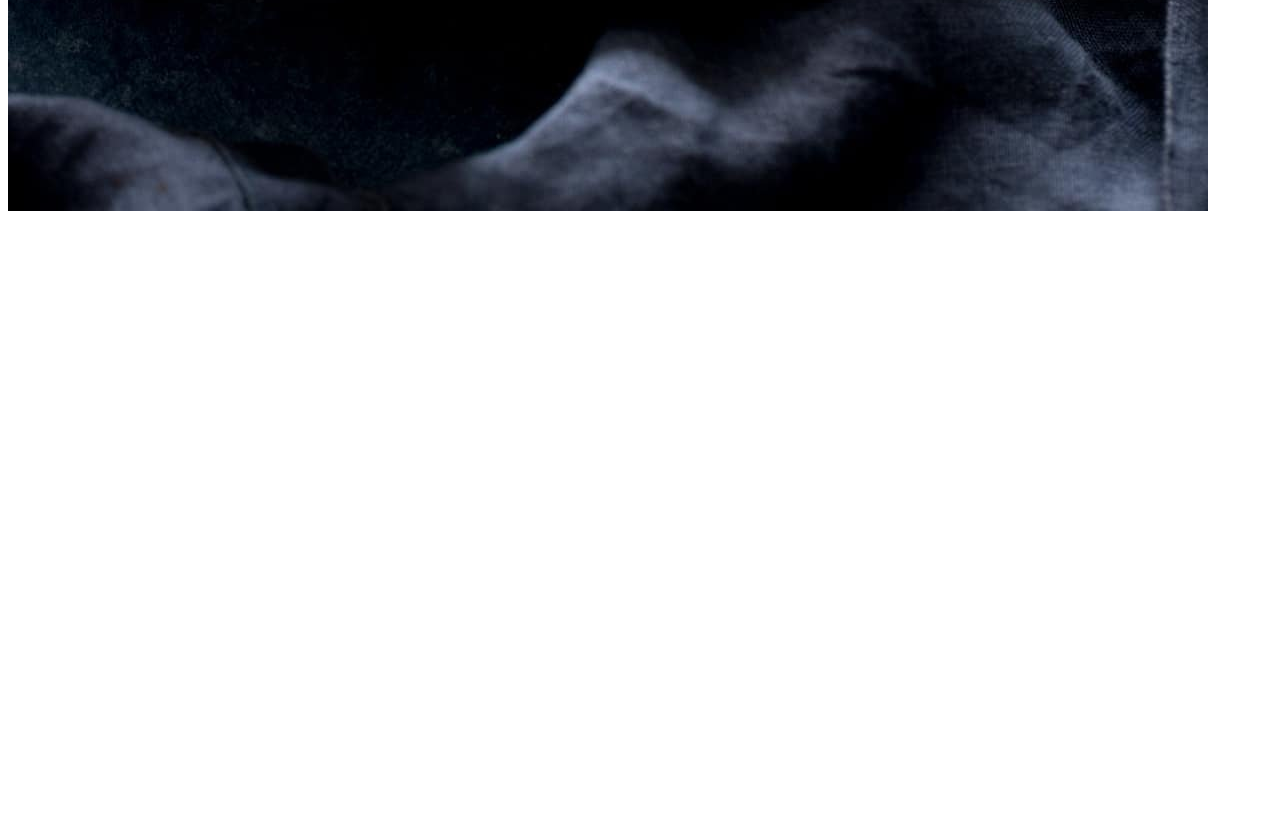
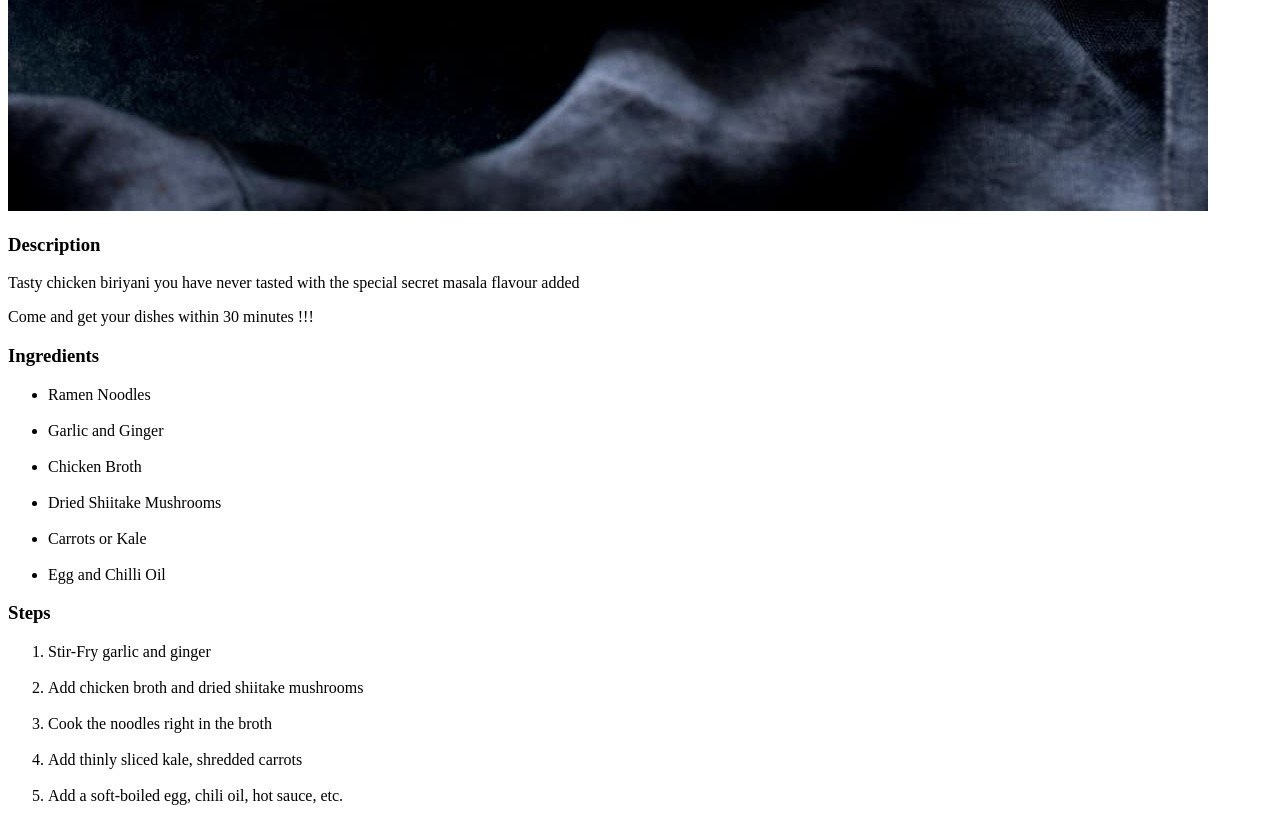
Before and after one commit to sajeethsaabir/odin-recipes, a plain HTML site: page recipes/ramen.html in a window 1280 px wide. Shown: the part 1069-1908 px from the top of the page. Before the commit the page ends 1292 px from the top, so only its background shows below. Drawn offline with Linux system fonts and the light colour scheme.

Commit message:
fix: add ingredients and steps to ramen page

```diff
--- a/recipes/ramen.html
+++ b/recipes/ramen.html
@@ -8,5 +8,29 @@
 <body>
     <h1>Ramen</h1>
     <img src="../assets/ramen.jpg" alt="ramen-img">
+
+    <h3>Description</h3>
+    <p>Tasty chicken biriyani you have never tasted with the special secret masala flavour added</p>
+    <p>Come and get your dishes within 30 minutes !!!</p>
+
+    <h3>Ingredients</h3>
+    <ul>
+        <li>Ramen Noodles</li>  <br />
+        <li>Garlic and Ginger</li> <br />
+        <li>Chicken Broth</li> <br />
+        <li>Dried Shiitake Mushrooms</li> <br />
+        <li>Carrots or Kale</li> <br />
+        <li>Egg and Chilli Oil</li>
+    </ul>
+
+    <h3>Steps</h3>
+
+    <ol>
+        <li>Stir-Fry garlic and ginger</li> <br />
+        <li>Add chicken broth and dried shiitake mushrooms</li> <br />
+        <li> Cook the noodles right in the broth</li> <br />
+        <li>Add thinly sliced kale, shredded carrots</li> <br />
+        <li>Add a soft-boiled egg, chili oil, hot sauce, etc.</li> <br />
+    </ol>
 </body>
 </html>
```
